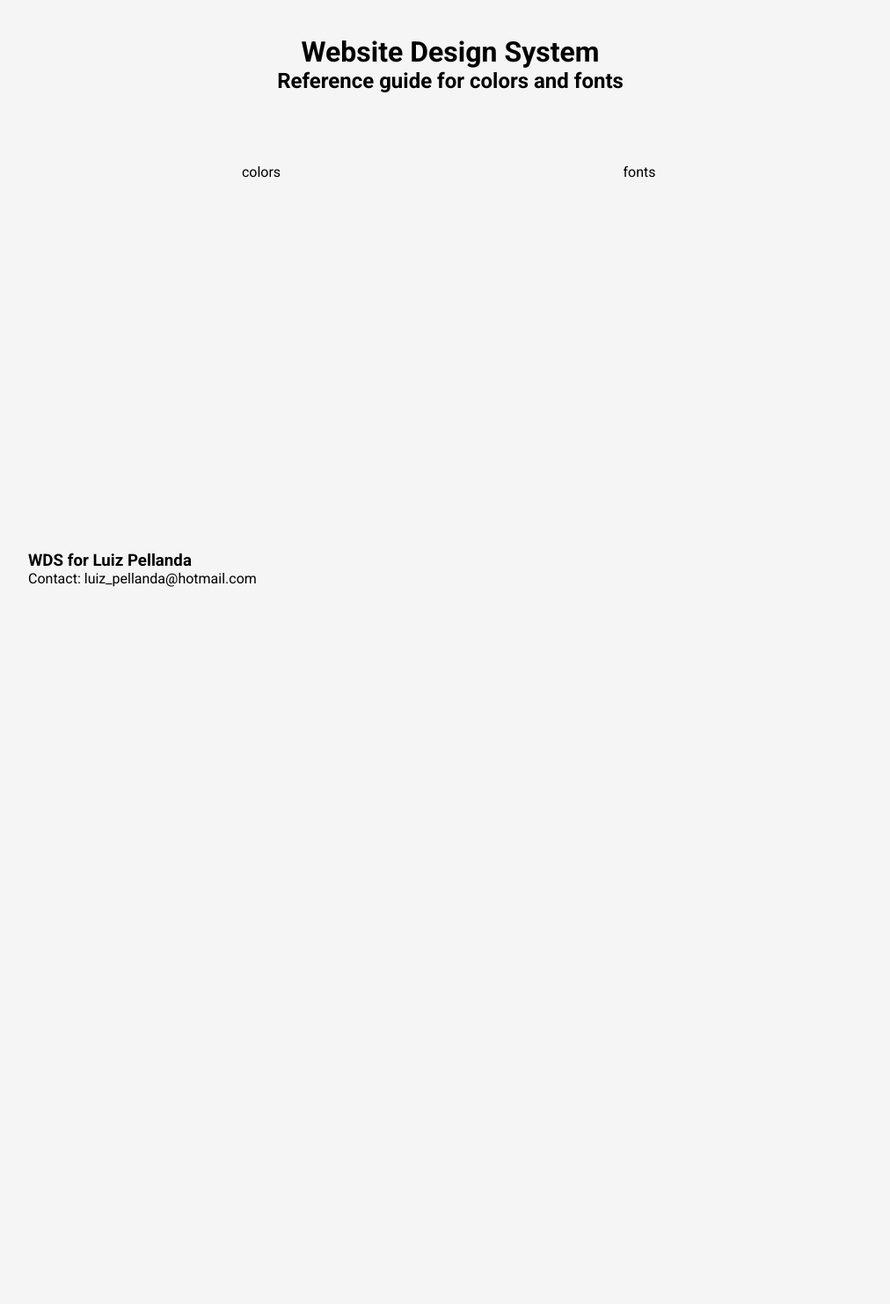
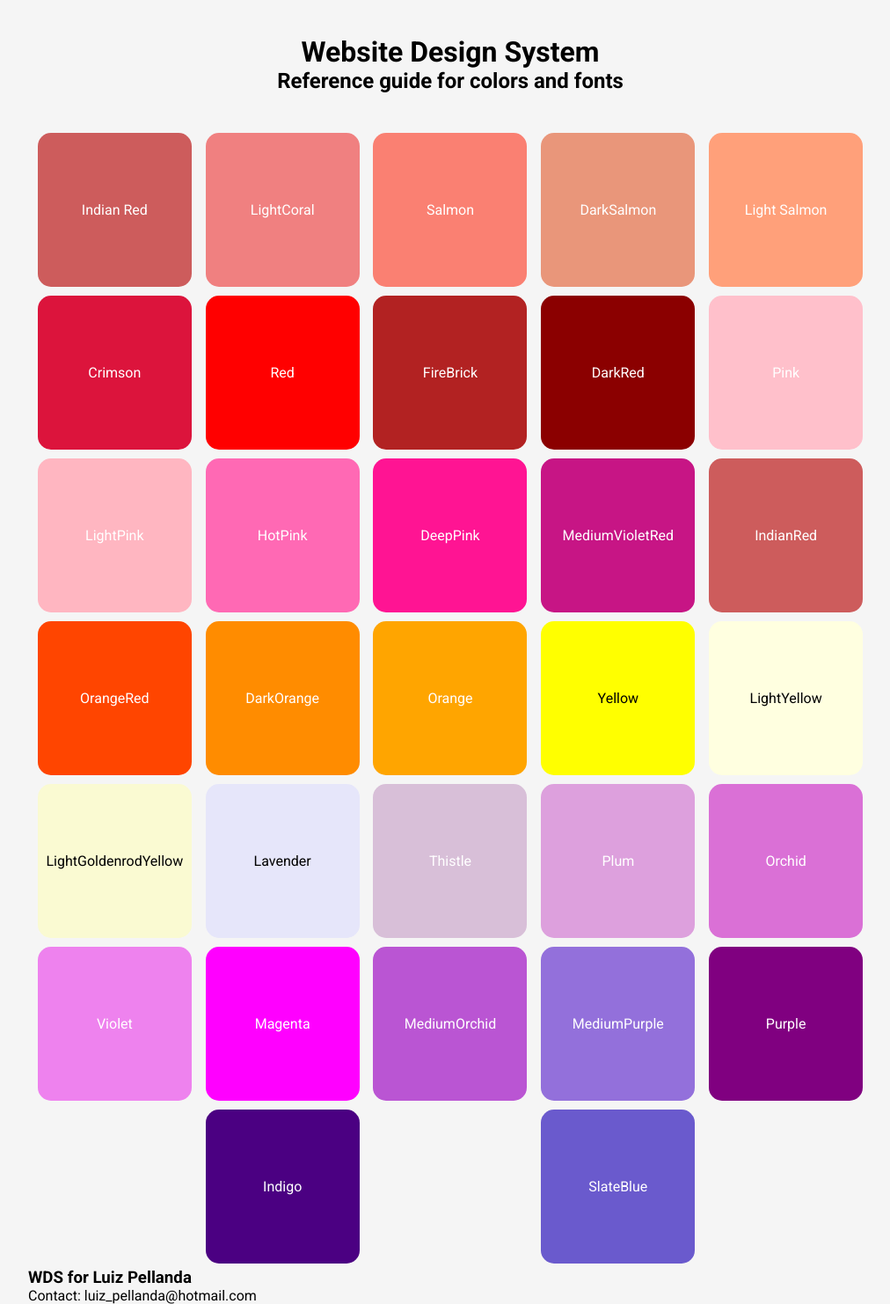
Before and after one commit to luizpellanda/website_design_system, a plain HTML site: page index.html in a window 1280 px wide. Shown: the whole page at 88% size, without its empty margins (128-1140 px from the left). Before the commit the page ends 800 px from the top, so only its background shows below. Drawn offline with Linux system fonts and the light colour scheme.

Commit message:
modification to design - color inclusions

```diff
--- a/index.html
+++ b/index.html
@@ -5,6 +5,7 @@
     <meta http-equiv="X-UA-Compatible" content="IE=edge">
     <meta name="viewport" content="width=device-width, initial-scale=1.0">
     <link rel="stylesheet" type="text/css" href="./resources/css/styles.css">
+    <link rel="stylesheet" type="text/css" href="./resources/css/colors.css">
     <link href="https://fonts.googleapis.com/css2?family=Roboto:ital,wght@0,400;0,700;1,400&display=swap" rel="stylesheet">
     <title>Website Desygn System</title>
 </head>
@@ -13,15 +14,42 @@
         <h1 class="title">Website Design System</h1>
         <h2>Reference guide for colors and fonts</h2>
     </header>
-    <main>
-        <div class="box colors">
-            <a>colors</a>
+    <section>
+        <div class="box indianRed">Indian Red</br></div>
+        <div class="box lightCoral">LightCoral</div>
+        <div class="box salmon">Salmon</div>
+        <div class="box darkSalmon">DarkSalmon</div>
+        <div class="box lightSalmon">Light Salmon</div>
+        <div class="box crimson">Crimson</div>
+        <div class="box red">Red</div>
+        <div class="box fireBrick">FireBrick</div>
+        <div class="box darkRed">DarkRed</div>
+        <div class="box pink">Pink</div>
+        <div class="box lightPink">LightPink</div>
+        <div class="box hotPink">HotPink</div>
+        <div class="box deepPink">DeepPink</div>
+        <div class="box mediumVioletRed">MediumVioletRed</div>
+        <div class="box indianRed">IndianRed</div>
+        <div class="box orangeRed">OrangeRed</br></div>
+        <div class="box darkOrange">DarkOrange</div>
+        <div class="box orange">Orange</div>
+        <div class="box yellow">Yellow</div>
+        <div class="box lightYellow">LightYellow</div>
+        <div class="box lightGoldenrodYellow">LightGoldenrodYellow</div>
+        <div class="box lavender">Lavender</div>
+        <div class="box thistle">Thistle</div>
+        <div class="box plum">Plum</div>
+        <div class="box orchid">Orchid</div>
+        <div class="box violet">Violet</div>
+        <div class="box magenta">Magenta</div>
+        <div class="box mediumOrchid">MediumOrchid</div>
+        <div class="box mediumPurple">MediumPurple</div>
+        <div class="box purple">Purple</div>
+        <div class="box indigo">Indigo</br></div>
+        <div class="box slateBlue">SlateBlue</div>
+
         </div>
-
-        <div class="box fonts">
-            <a>fonts</a>
-        </div>
-    </main>
+    </section>
 
     <footer>
         <h3>WDS for Luiz Pellanda</h3>
--- /dev/null
+++ b/resources/css/colors.css
@@ -0,0 +1,159 @@
+.indianRed {
+    background-color: indianred;
+    color: white;
+}
+
+.lightCoral {
+    background-color: lightcoral;
+    color: white;
+}
+
+.salmon {
+    background-color: salmon;
+    color: white;
+}
+
+.darkSalmon {
+    background-color: darksalmon;
+    color: white;
+}
+
+.lightSalmon {
+    background-color: lightsalmon;
+    color: white;
+}
+
+.crimson {
+    background-color: crimson;
+    color: white;
+}
+
+.fireBrick {
+    background-color: firebrick;
+    color: white;
+}
+
+.darkRed {
+    background-color: darkred;
+    color: white;
+}
+
+.pink {
+    background-color: pink;
+    color: white;
+}
+
+.lightPink {
+    background-color: lightpink;
+    color: white;
+}
+
+.hotPink {
+    background-color: hotpink;
+    color: white;
+}
+
+.deepPink {
+    background-color: deeppink;
+    color: white;
+}
+
+.mediumVioletRed {
+    background-color: mediumvioletred;
+    color: white;
+}
+
+.indianRed {
+    background-color: indianred;
+    color: white;
+}
+
+.orangeRed {
+    background-color: orangered;
+    color: white;
+}
+
+.darkOrange {
+    background-color: darkorange;
+    color: white;
+}
+
+.orange {
+    background-color: orange;
+    color: white;
+}
+
+.yellow {
+    background-color: yellow;
+    color: black;
+}
+
+.lightYellow {
+    background-color: lightyellow;
+    color: black;
+}
+
+.lightGoldenrodYellow {
+    background-color: lightgoldenrodyellow;
+    color: black;
+}
+
+.lavender {
+    background-color: lavender;
+    color: black;
+}
+
+.thistle {
+    background-color: thistle;
+    color: white;
+}
+
+.plum {
+    background-color: plum;
+    color: white;
+}
+
+.orchid {
+    background-color: orchid;
+    color: white;
+}
+
+.violet {
+    background-color: violet;
+    color: white;
+}
+
+.magenta {
+    background-color: magenta;
+    color: white;
+}
+
+.mediumOrchid {
+    background-color: mediumorchid;
+    color: white;
+}
+
+.mediumPurple {
+    background-color: mediumpurple;
+    color: white;
+}
+
+.purple {
+    background-color: purple;
+    color: white;
+}
+
+.indigo {
+    background-color: indigo;
+    color: white;
+}
+
+.slateBlue {
+    background-color: slateblue;
+    color: white;
+}
+
+.red {
+    background-color: red;
+    color: white;
+}
--- a/resources/css/styles.css
+++ b/resources/css/styles.css
@@ -13,19 +13,20 @@ header h1, h2 {
     text-align: center;
 }
 
-header h1 {
-    font
-}
-
-main {
+section {
     display: flex;
-    justify-content: center;
+    justify-content: space-evenly;
+    align-items: center;
+    flex-wrap: wrap;
 }
 
 .box {
-    width: 280px;
-    height: 400px;
-    display: inline-block;
-    margin: 40px 75px;
+    margin: 5px 5px;
+    width: 175px;
+    height: 175px;
     text-align: center;
+    display: flex;
+    justify-content: center;
+    align-items: center;
+    border-radius: 15px;border-radius: 15px;
 }
```
